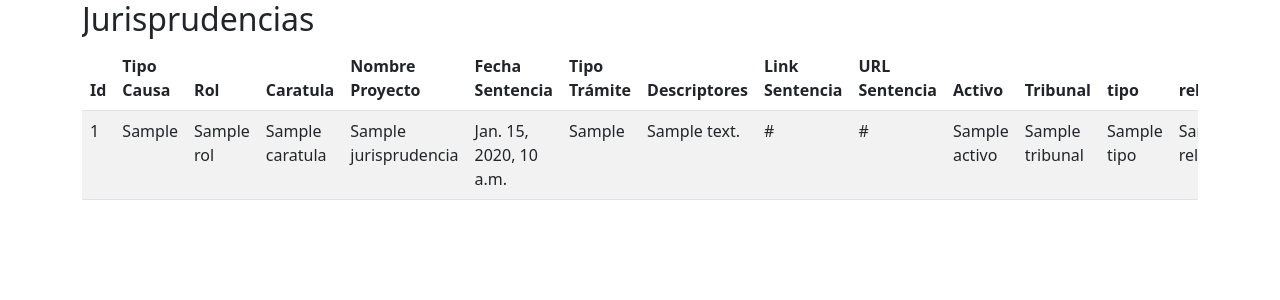
After one commit to Luiggi-Ramirez/test_developer, a Django app: template templates/jurisprudencia/jurisprudencia.html in a window 1280 px wide. The commit adds this page. Shown: the top 300 px of the page. Run offline with Django 4.2, Linux system fonts and the light colour scheme; the template is opened without the code that fills it: most values are stand-ins (such as "Sample title", 1, 10 or a date in 2020).

Commit message:
Añadido template tarea1 y comentarios en templates

```diff
--- a/tarea1/admin.py
+++ b/tarea1/admin.py
@@ -3,12 +3,12 @@ from .models import Valores, Jurisprudencias
 
 
 class AdminValores(admin.ModelAdmin):
-    list_display = ('id', 'jurisprudencia','id_parametro', 'id_item_lista',
+    list_display = ('id_valores', 'id_jurisprudencia','id_parametro', 'id_item_lista',
                     'valor', 'parametro', 'item')
 
 
 class AdminJurisprudencias(admin.ModelAdmin):
-    list_display = ('id', 'tipo_causa', 'rol', 'caratula',
+    list_display = ('id_jurisprudencia', 'tipo_causa', 'rol', 'caratula',
                     'nombre_proyecto', 'fecha_sentencia',
                     'descriptores','link_sentencia', 'url_sentencia',
                     'activo','tribunal', 'tipo', 'relacionada', 'visitas')
--- a/tarea1/models.py
+++ b/tarea1/models.py
@@ -3,7 +3,7 @@ from django.db import models
 
 class Jurisprudencias(models.Model):
     '''Modelo para las Jurisprudencias'''
-    id = models.BigIntegerField(primary_key=True)
+    id_jurisprudencia = models.IntegerField(default=1)
     tipo_causa = models.CharField(max_length=20)
     rol = models.CharField(max_length=50)
     caratula = models.TextField()
@@ -21,8 +21,8 @@ class Jurisprudencias(models.Model):
 
 class Valores(models.Model):
     '''Modelo para los Valores ascoiados a una Jurisprudencia'''
-    id = models.BigIntegerField(primary_key=True)
-    jurisprudencia = models.ForeignKey(Jurisprudencias, on_delete=models.CASCADE)
+    id_valores = models.IntegerField(default=1)
+    id_jurisprudencia = models.IntegerField(default=1)
     id_parametro = models.IntegerField()
     id_item_lista = models.IntegerField(null=True, blank=True)
     valor = models.TextField(null=True, blank=True)
--- a/tarea1/urls.py
+++ b/tarea1/urls.py
@@ -2,5 +2,5 @@ from django.urls import path
 from tarea1.views import ViewJurisprudencias
 
 urlpatterns = [
-    path('', ViewJurisprudencias.as_view())
+    path('<str:search>/', ViewJurisprudencias.as_view())
 ]
--- /dev/null
+++ b/templates/jurisprudencia/jurisprudencia.html
@@ -0,0 +1,73 @@
+<!DOCTYPE html>
+<html lang="es">
+  <head>
+    <meta charset="UTF-8" />
+    <meta name="viewport" content="width=device-width, initial-scale=1.0" />
+    <!--CDN Boostrap 5-->
+    <link
+      href="https://cdn.jsdelivr.net/npm/bootstrap@5.3.0/dist/css/bootstrap.min.css"
+      rel="stylesheet"
+      integrity="sha384-9ndCyUaIbzAi2FUVXJi0CjmCapSmO7SnpJef0486qhLnuZ2cdeRhO02iuK6FUUVM"
+      crossorigin="anonymous"
+    />
+    <title>Jurisprudencias</title>
+  </head>
+  <body>
+    <!--Contenedor principal-->
+    <div class="container">
+      <!--Contenedor de las filas-->
+      <div class="row">
+        <!--Cantidad de colunmas en 17-->
+        <div class="col-md-17">
+          <!--Añade responsividad a la tabla-->
+          <div class="table-responsive">
+            <!--Estilos de la tabla-->
+            <table class="table table-striped">
+              <!--Títulos de las columnas-->
+              <thead>
+                <h2>Jurisprudencias</h2>
+                <th>Id</th>
+                <th>Tipo Causa</th>
+                <th>Rol</th>
+                <th>Caratula</th>
+                <th>Nombre Proyecto</th>
+                <th>Fecha Sentencia</th>
+                <th>Tipo Trámite</th>
+                <th>Descriptores</th>
+                <th>Link Sentencia</th>
+                <th>URL Sentencia</th>
+                <th>Activo</th>
+                <th>Tribunal</th>
+                <th>tipo</th>
+                <th>relacionada</th>
+                <th>Visitas</th>
+              </thead>
+              <tbody>
+                <!--Datos de la tabla-->
+                {% for jurisprudencias in data %}
+                <tr>
+                  <td>{{jurisprudencias.id}}</td>
+                  <td>{{jurisprudencias.tipo_causa}}</td>
+                  <td>{{jurisprudencias.rol}}</td>
+                  <td>{{jurisprudencias.caratula}}</td>
+                  <td>{{jurisprudencias.nombre_proyecto}}</td>
+                  <td>{{jurisprudencias.fecha_sentencia}}</td>
+                  <td>{{jurisprudencias.tipo_tramite}}</td>
+                  <td>{{jurisprudencias.descriptores}}</td>
+                  <td>{{jurisprudencias.link_sentencia}}</td>
+                  <td>{{jurisprudencias.url_sentencia}}</td>
+                  <td>{{jurisprudencias.activo}}</td>
+                  <td>{{jurisprudencias.tribunal}}</td>
+                  <td>{{jurisprudencias.tipo}}</td>
+                  <td>{{jurisprudencias.relacionada}}</td>
+                  <td>{{jurisprudencias.visitas}}</td>
+                </tr>
+                {% endfor %}
+              </tbody>
+            </table>
+          </div>
+        </div>
+      </div>
+    </div>
+  </body>
+</html>
```
Also changed, not shown: tarea1/views.py (+20 -21 lines), templates/scraping/scraping.html (+8 -0 lines), tarea1/migrations/0002_jurisprudencias_id_jurisprudencia_valores_id_valores_and_more.py (added), tarea1/migrations/0003_remove_valores_jurisprudencia_and_more.py (added).
